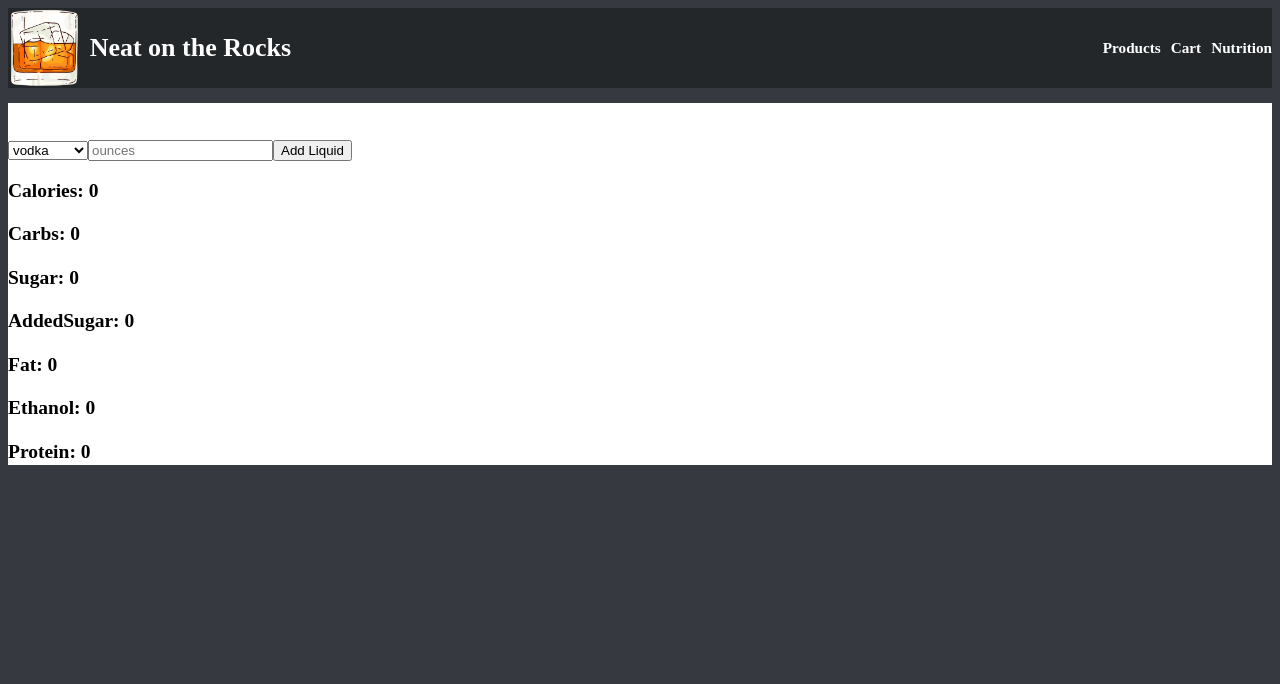
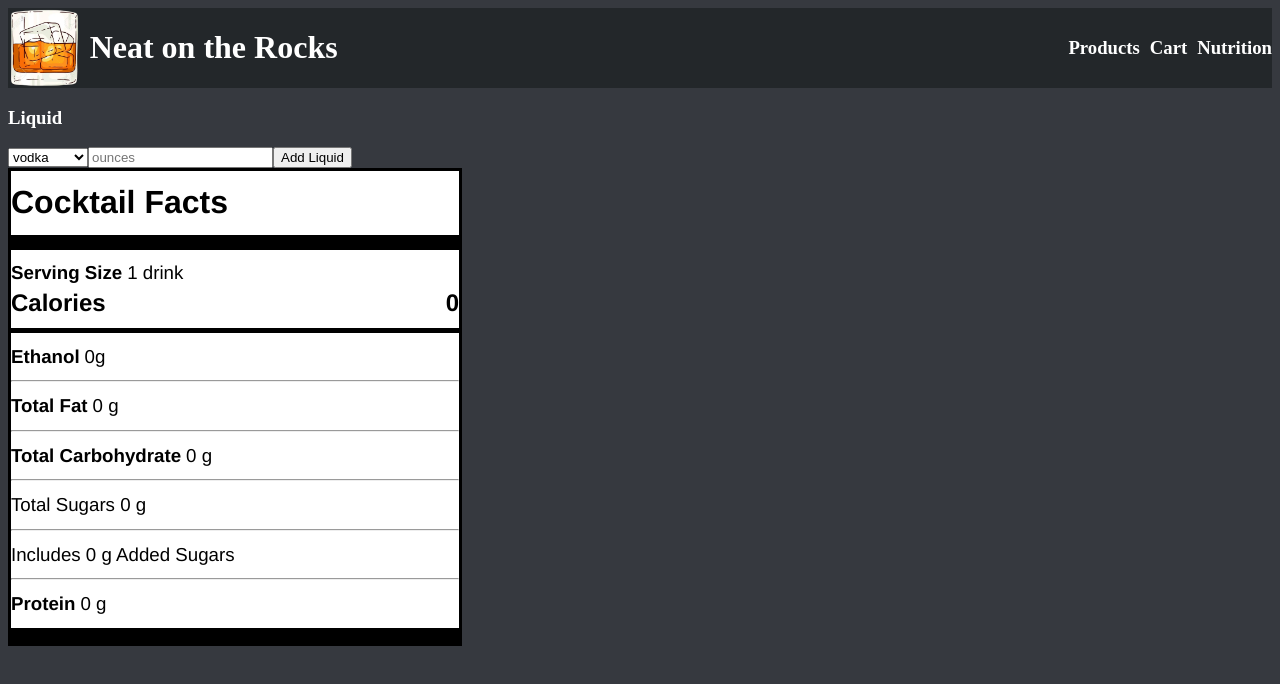
Before and after one commit to aldoportillo/NeatontheRocks, a React (Create React App) app: page /macro in a window 1280 px wide. Shown: the top 684 px of the page. Built offline with nearby package versions, Linux system fonts and the light colour scheme.

Commit message:
Mimmick FDA label

```diff
--- a/src/components/NutritionLabel.js
+++ b/src/components/NutritionLabel.js
@@ -3,14 +3,23 @@ import React from "react";
 function NutritionLabel ({item}) {
     return(
         <div className="label-container">
-            <h2>Calories: {item.calories}</h2>
-            <h2>Carbs: {item.carb}</h2>
-            <h2>Sugar: {item.sugar}</h2>
-            <h2>AddedSugar: {item.addedSugar}</h2>
-            <h2>Fat: {item.fat}</h2>
-            <h2>Ethanol: {item.ethanol}</h2>
-            <h2>Protein: {item.protein}</h2>
-
+            <h2 className="title">Cocktail Facts</h2>
+            <div className="thick1"></div>
+            <h3>Serving Size <p>1 drink</p></h3>
+            <h2>Calories <p>{item.calories}</p></h2>
+            <div className="thick2"></div>
+            <h3>Ethanol  <p>{item.ethanol}g </p></h3>
+            <hr />
+            <h3>Total Fat  <p>{item.fat} g</p></h3>
+            <hr />
+            <h3>Total Carbohydrate  <p>{item.carb} g</p></h3>
+            <hr />
+            <h3>    <p>Total Sugars  {item.sugar} g</p></h3>
+            <hr />
+            <h3>        <p>Includes  {item.addedSugar} g Added Sugars</p></h3>
+            <hr />
+            <h3>Protein  <p>{item.protein} g</p></h3>
+            <div className="thick1"></div>
         </div>
 
 
--- a/src/index.css
+++ b/src/index.css
@@ -114,136 +114,47 @@ h1, h3{
 
 /*Start Nutrition Facts CSS */
 
-.nutrition-page{
+.label-container{
   background-color: white;
-}
-.image {
-  width: 250px;
-  float: left;
-  margin: 20px;
-}
-body {
-  font-size: small;
-  line-height: 1.4;
-}
-p {
-  margin: 0;
+  width: 35vw;
+  border: 3px solid black;
+  font-family: Helvetica;
 }
 
-.performance-facts {
-  border: 1px solid black;
-  margin: 20px;
-  float: left;
-  width: 280px;
-  padding: 0.5rem;
-  table {
-    border-collapse: collapse;
-  }
+.label-container > .title {
+  font-size: 2rem;
+  font-weight: bolder;
 }
-.performance-facts__title {
-  font-weight: bold;
-  font-size: 2rem;
-  margin: 0 0 0.25rem 0;
-}
-.performance-facts__header {
-  border-bottom: 10px solid black;
-  padding: 0 0 0.25rem 0;
-  margin: 0 0 0.5rem 0;
-  p {
-    margin: 0;
-  }
-}
-.performance-facts__table {
-  width: 100%;
-  thead tr {
-    th,
-    td {
-      border: 0;
-    }
-  }
-  th,
-  td {
-    font-weight: normal;
-    text-align: left;
-    padding: 0.25rem 0;
-    border-top: 1px solid black;
-    white-space: nowrap;
-  }
-  td {
-    &:last-child {
-      text-align: right;
-    }
-  }
-  .blank-cell {
-    width: 1rem;
-    border-top: 0;
-  }
-  .thick-row {
-    th,
-    td {
-      border-top-width: 5px;
-    }
-  }
-}
-.small-info {
-  font-size: 0.7rem;
+.label-container > h2 {
+  display: flex;
+  align-items: center;
+  justify-content: space-between;
+  gap:5px;
+  height: 10px;
+
 }
 
-.performance-facts__table--small {
-  @extend .performance-facts__table;
-  border-bottom: 1px solid #999;
-  margin: 0 0 0.5rem 0;
-  thead {
-    tr {
-      border-bottom: 1px solid black;
-    }
-  }
-  td {
-    &:last-child {
-      text-align: left;
-    }
-  }
-  th,
-  td {
-    border: 0;
-    padding: 0;
-  }
+.label-container > h3 {
+  display: flex;
+  align-items: center;
+  gap:5px;
+  height: 10px;
 }
 
-.performance-facts__table--grid {
-  @extend .performance-facts__table;
-  margin: 0 0 0.5rem 0;
-  td {
-    &:last-child {
-      text-align: left;
-      &::before {
-        content: "•";
-        font-weight: bold;
-        margin: 0 0.25rem 0 0;
-      }
-    }
-  }
+.label-container > h3 > p {
+  font-weight: 100;
 }
 
-.text-center {
-  text-align: center;
-}
-.thick-end {
-  border-bottom: 10px solid black;
-}
-.thin-end {
-  border-bottom: 1px solid black;
-}
-section{
-  background-color: #ffffff;
-}
-
-.nutrition-page{
+.label-container > h3{
   color: black;
 }
 
-.nutrition-page > .performance-facts__header > h1 {
-  color: black;
+.label-container > .thick1 {
+  height: 15px;
+  background-color: black;
 }
 
-/*End Nutrition Facts CSS */
+.label-container > .thick2 {
+  height: 5px;
+  background-color: black;
+}
```
